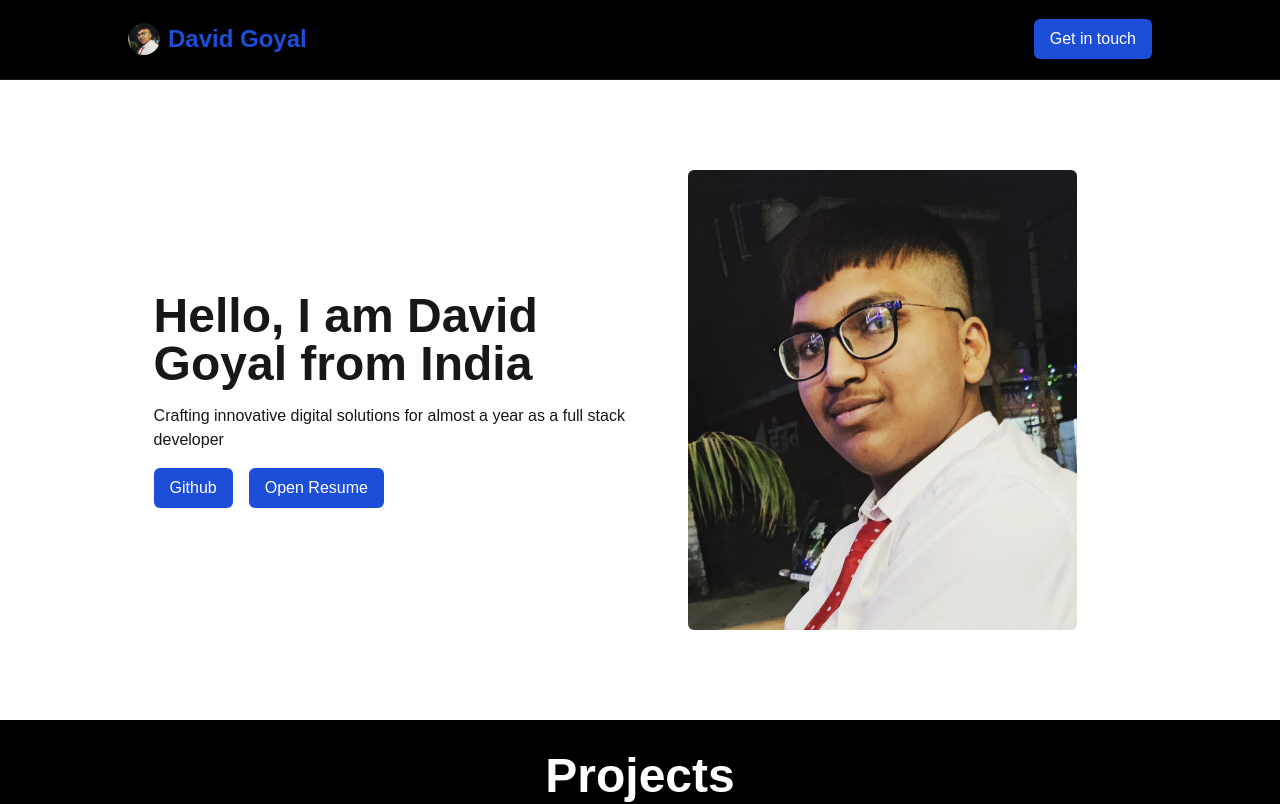
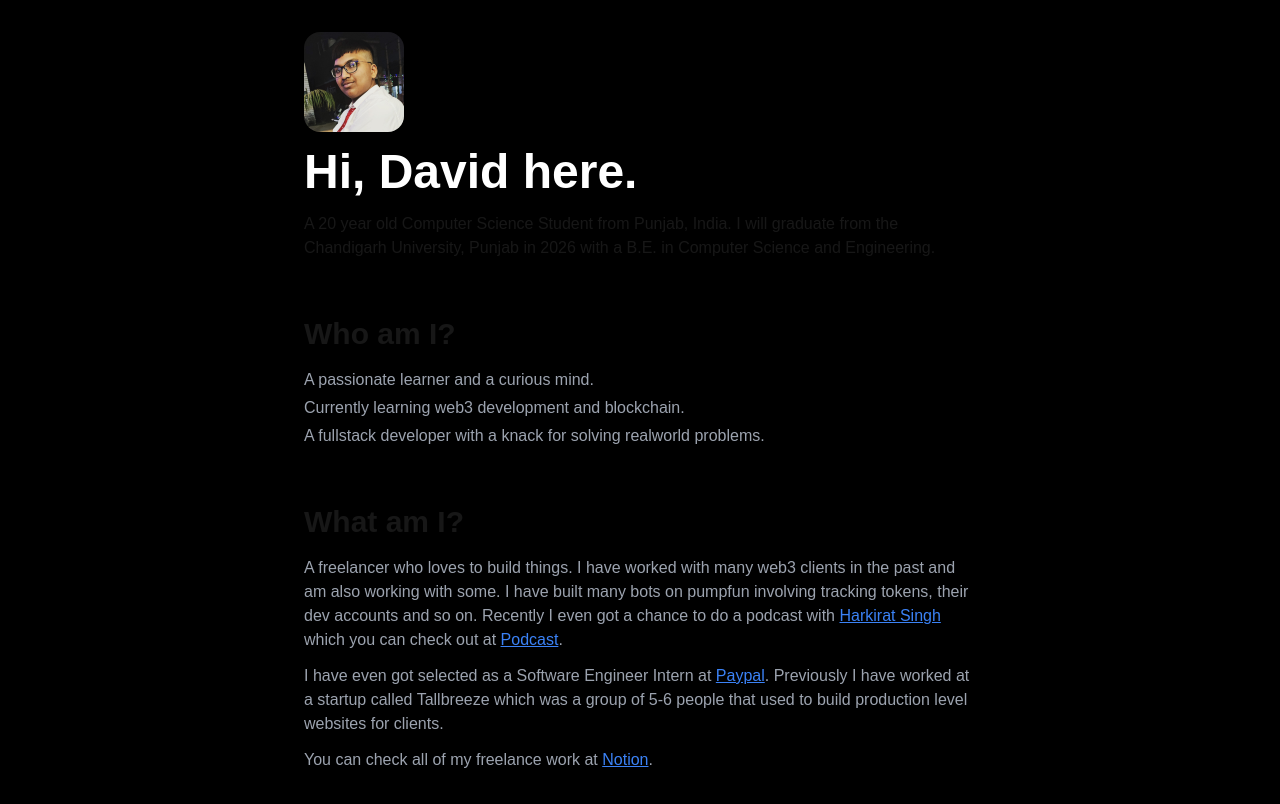
Before and after one commit to DavidGoyal/My-Portfolio, a Next.js app: page / in a window 1280 px wide. Shown: the top 804 px of the page. Built offline with nearby package versions, Linux system fonts and the light colour scheme.

Commit message:
Revamped the ui

```diff
--- a/src/app/globals.css
+++ b/src/app/globals.css
@@ -22,6 +22,10 @@ body {
 
 * {
   scroll-behavior: smooth;
+
+  ::-webkit-scrollbar {
+    display: none;
+  }
 }
 
 @layer utilities {
--- a/src/app/page.tsx
+++ b/src/app/page.tsx
@@ -1,5 +1,4 @@
 import Contact from "@/components/Contact";
-import Header from "@/components/Header";
 import Hero from "@/components/Hero";
 import Projects from "@/components/Projects";
 import React from "react";
@@ -7,7 +6,6 @@ import React from "react";
 const page = () => {
   return (
     <div className="min-h-screen w-screen flex flex-col box-border p-0 m-0 max-w-[100%]">
-			<Header />
       <Hero />
       <Projects />
       <Contact />
--- a/src/components/Contact.tsx
+++ b/src/components/Contact.tsx
@@ -6,7 +6,7 @@ import { FaXTwitter } from "react-icons/fa6";
 const Contact = () => {
   return (
     <div
-			className="min-h-[50vh] w-full flex flex-col items-center p-8 gap-6"
+      className="min-h-[30vh] w-full flex flex-col items-center p-8 gap-6 bg-[rgba(0,0,0,2)]"
       id="contact"
     >
       <h1 className="text-5xl font-bold text-center">Contact Me</h1>
@@ -15,6 +15,7 @@ const Contact = () => {
         any inquiries or project proposals.
       </p>
 
+      <div className="w-full max-w-2xl flex flex-row flex-wrap gap-4 lg:justify-between px-2 justify-center">
         <a
           href="mailto:goyaldavid55@gmail.com"
           target="_blank"
@@ -56,6 +57,7 @@ const Contact = () => {
           <span className="text-white">@David Goyal</span>
         </a>
       </div>
+    </div>
   );
 };
 
--- a/src/components/Hero.tsx
+++ b/src/components/Hero.tsx
@@ -4,39 +4,83 @@ import Image from "next/image";
 
 const Hero = () => {
   return (
-		<div className="min-h-[80vh] w-full flex justify-center p-8">
-			<div className="min-h-full w-11/12 sm:w-4/5 flex flex-col-reverse sm:flex-row sm:items-center gap-12">
-				<div className="text-center sm:text-left w-full sm:w-1/2 flex flex-col gap-4 h-fit">
-					<h1 className="text-3xl sm:text-5xl font-bold">
-						Hello, I am David Goyal from India
-					</h1>
-					<p>
-						Crafting innovative digital solutions for almost a year as a full
-						stack developer
-					</p>
-					<div className="flex gap-4 justify-center sm:justify-start">
-						<button className="bg-blue-700 text-white rounded-md px-4 py-2 ">
-							<a href="https://github.com/DavidGoyal" target="_blank">
-								Github
-							</a>
-						</button>
-						<button className="bg-blue-700 text-white rounded-md px-4 py-2 ">
-							<a
-								href="https://drive.google.com/file/d/1AcrHGCpax3MiYTbXLqdtqywsnaRoDVtR/view?usp=sharing"
-								target="_blank"
-							>
-								Open Resume
-							</a>
-						</button>
-					</div>
-				</div>
-
-				<div className="w-full sm:w-2/5 flex justify-center h-3/5 sm:h-[80%] rounded-lg">
+    <div className="min-h-[80vh] w-full bg-[rgba(0,0,0,2)] flex justify-center px-4">
+      <div className="h-full w-full max-w-2xl flex flex-col items-start gap-4 my-8 sm:justify-center">
         <Image
           src={img}
           alt="hero"
-						className="w-full h-full rounded-md object-cover"
+          height={100}
+          width={100}
+          className="rounded-2xl"
         />
+        <h1 className="text-5xl text-white font-bold">Hi, David here.</h1>
+        <p>
+          A 20 year old Computer Science Student from Punjab, India. I will
+          graduate from the Chandigarh University, Punjab in 2026 with a B.E. in
+          Computer Science and Engineering.
+        </p>
+
+        <h3 className="text-3xl font-bold mt-10">Who am I?</h3>
+        <div className="flex flex-col gap-1 ">
+          <p className="text-gray-400">
+            A passionate learner and a curious mind.
+          </p>
+          <p className="text-gray-400">
+            Currently learning web3 development and blockchain.
+          </p>
+          <p className="text-gray-400">
+            A fullstack developer with a knack for solving realworld problems.
+          </p>
+        </div>
+
+        <h3 className="text-3xl font-bold mt-10">What am I?</h3>
+        <div className="flex flex-col gap-3 ">
+          <p className="text-gray-400">
+            A freelancer who loves to build things. I have worked with many web3
+            clients in the past and am also working with some. I have built many
+            bots on pumpfun involving tracking tokens, their dev accounts and so
+            on. Recently I even got a chance to do a podcast with{" "}
+            <a
+              href="https://x.com/kirat_tw"
+              target="_blank"
+              className="text-blue-500 underline"
+            >
+              Harkirat Singh
+            </a>{" "}
+            which you can check out at{" "}
+            <a
+              href="https://www.youtube.com/watch?v=70If81K6R6w&t=38s"
+              target="_blank"
+              className="text-blue-500 underline"
+            >
+              Podcast
+            </a>
+            .
+          </p>
+          <p className="text-gray-400">
+            I have even got selected as a Software Engineer Intern at{" "}
+            <a
+              href="https://www.paypal.com/in/home"
+              target="_blank"
+              className="text-blue-500 underline"
+            >
+              Paypal
+            </a>
+            . Previously I have worked at a startup called Tallbreeze which was
+            a group of 5-6 people that used to build production level websites
+            for clients.
+          </p>
+          <p className="text-gray-400">
+            You can check all of my freelance work at{" "}
+            <a
+              href="https://humdrum-lipstick-b37.notion.site/Portfolio-19b94299c59f80a0b8c7cbc5fa48ff8c?pvs=4"
+              target="_blank"
+              className="text-blue-500 underline"
+            >
+              Notion
+            </a>
+            .
+          </p>
         </div>
       </div>
     </div>
--- a/src/components/Projects.tsx
+++ b/src/components/Projects.tsx
@@ -4,14 +4,10 @@ import Image, { StaticImageData } from "next/image";
 const Projects = () => {
   return (
     <div className="min-h-[80vh] w-full bg-[rgba(0,0,0,2)] flex justify-center">
-			<div className="h-full w-11/12 sm:w-4/5 flex flex-col items-center gap-4 my-8 sm:justify-center">
+      <div className="h-full w-full max-w-2xl flex flex-col items-center gap-4 my-8 sm:justify-center px-2">
         <h1 className="text-5xl text-white font-bold">Projects</h1>
-				<p className="text-center">
-					Discover a selection of my most recent work, showcasing my ability to
-					design and develop full-stack web apps.
-				</p>
 
-				<div className="w-full flex flex-row flex-wrap gap-8 mt-4 justify-center">
+        <div className="w-full flex flex-row flex-wrap gap-2 mt-4 lg:justify-between justify-center">
           {projects.map((project, index) => (
             <ProjectCard
               key={index}
@@ -41,7 +37,7 @@ const ProjectCard = ({
   skills: string[];
   github: string;
 }) => (
-	<div className="w-[382px] h-[530px] bg-[hsla(0%,8%,0%,1%)] rounded-md p-8 flex flex-col items-center justify-between bg-[#0a0a0a] border-[1px] border-[rgba(255,255,255,0.1)]">
+  <div className="w-[320px] h-[400px] bg-[hsla(0%,8%,0%,1%)] rounded-md p-8 flex flex-col items-center justify-between bg-[#0a0a0a] border-[1px] border-[rgba(255,255,255,0.1)] overflow-y-auto">
     <a
       className="w-full h-full rounded-md flex flex-col justify-between gap-4"
       href={github}
```
Lines whose indentation alone changed are shown as unchanged.
